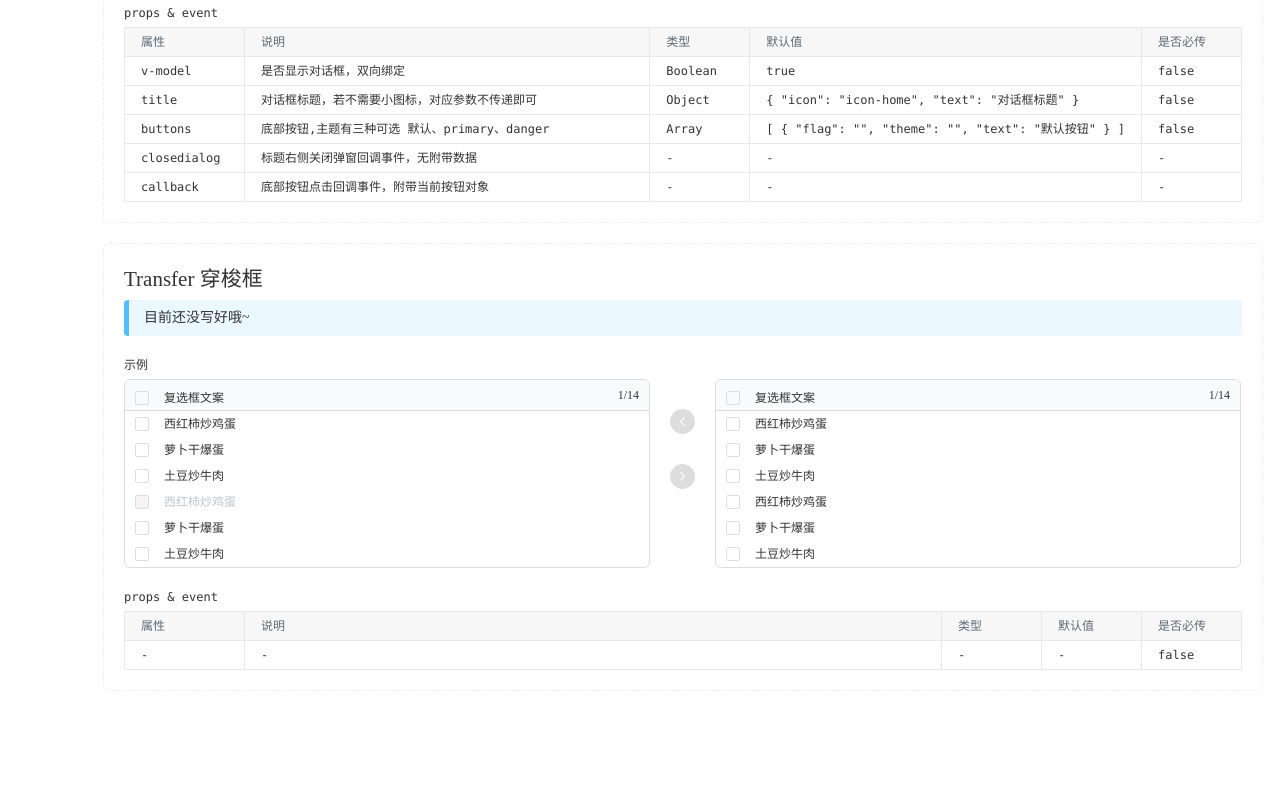
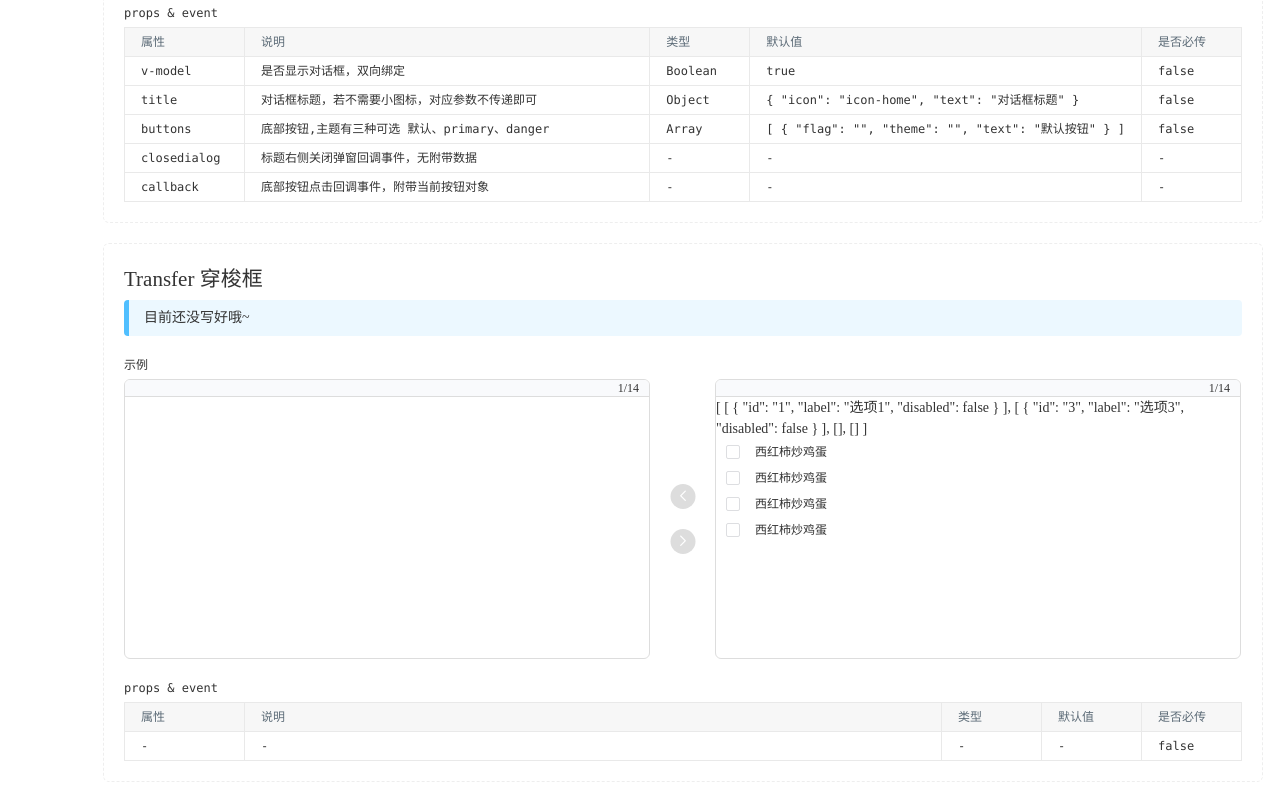
Before and after one commit to kule2018/qiaodaima.github.io, a Vue app: page / in a window 1280 px wide. Shown: the part 1825-2625 px from the top of the page. Before the commit the page ends 2556 px from the top, so only its background shows below. Built offline with nearby package versions, Linux system fonts and the light colour scheme.

Commit message:
穿梭框组件

```diff
--- a/src/components/transfer/main.vue
+++ b/src/components/transfer/main.vue
@@ -2,16 +2,11 @@
   <div class="transfer-item">
     <div class="content-wrap">
       <div class="title-wrap">
-        <Checkbox v-model="value" :label="0"></Checkbox>
+        <!-- <Checkbox v-model="value" :label="0"></Checkbox> -->
         <em class="number">1/14</em>
       </div>
       <div class="list-wrap">
-        <Checkbox v-model="value" :label="0" :text="'西红柿炒鸡蛋'"></Checkbox>
-        <Checkbox v-model="value" :label="0" :text="'萝卜干爆蛋'"></Checkbox>
-        <Checkbox v-model="value" :label="0" :text="'土豆炒牛肉'"></Checkbox>
-        <Checkbox v-model="value" :label="0" :text="'西红柿炒鸡蛋'" :disabled="true"></Checkbox>
-        <Checkbox v-model="value" :label="0" :text="'萝卜干爆蛋'"></Checkbox>
-        <Checkbox v-model="value" :label="0" :text="'土豆炒牛肉'"></Checkbox>
+        <!-- <Checkbox v-model="value" :label="0" :text="'西红柿炒鸡蛋'"></Checkbox> -->
       </div>
     </div>
 
@@ -22,16 +17,18 @@
 
     <div class="content-wrap">
       <div class="title-wrap">
-        <Checkbox v-model="value" :label="0"></Checkbox>
+        <!-- <Checkbox v-model="value" :label="0"></Checkbox> -->
         <em class="number">1/14</em>
       </div>
       <div class="list-wrap">
-        <Checkbox v-model="value" :label="0" :text="'西红柿炒鸡蛋'"></Checkbox>
-        <Checkbox v-model="value" :label="0" :text="'萝卜干爆蛋'"></Checkbox>
-        <Checkbox v-model="value" :label="0" :text="'土豆炒牛肉'"></Checkbox>
-        <Checkbox v-model="value" :label="0" :text="'西红柿炒鸡蛋'"></Checkbox>
-        <Checkbox v-model="value" :label="0" :text="'萝卜干爆蛋'"></Checkbox>
-        <Checkbox v-model="value" :label="0" :text="'土豆炒牛肉'"></Checkbox>
+        {{selectData}}
+        <Checkbox
+          v-for="(select, index) in selectData"
+          :key="index"
+          v-model="kk"
+          :label="select.label"
+          :text="'西红柿炒鸡蛋'">
+        </Checkbox>
       </div>
     </div>
   </div>
@@ -41,17 +38,57 @@
   import Checkbox from '../checkbox/main.vue';
 
   export default {
-    name: '',
+    name: 'Transfer',
     components: {
       Checkbox
     },
     props: {
-      valuel: {}
+      value: {
+        default() {
+          return {
+            data: [
+              {
+                id: '1',
+                label: '选项1',
+                disabled: false
+              },
+              {
+                id: '2',
+                label: '选项2',
+                disabled: false
+              },
+              {
+                id: '3',
+                label: '选项3',
+                disabled: false
+              },
+              {
+                id: '4',
+                label: '选项4',
+                disabled: false
+              }
+            ],
+            selectIndex: [0, 1, 3, 4]
+          };
+        }
+      }
     },
-    computed: {},
+    computed: {
+      selectData() {
+        const _this = this;
+        let data = JSON.parse(JSON.stringify(_this.value.data));
+        let arr = [];
+
+        for(let i = 0; i < _this.value.selectIndex.length; i++) {
+          arr.push(data.splice(_this.value.selectIndex[i], 1));
+          debugger;
+        }
+        return arr;
+      }
+    },
     data() {
       return {
-        value: []
+        kk: []
       };
     }
   };
@@ -59,50 +96,62 @@
 
 <style lang="scss" scoped>
   .transfer-item {
-    font-size: 12px;
+    position: relative;
+    height: 280px;
     overflow: hidden;
 
     .operation-wrap {
-      float: left;
-      padding: 0 20px;
+      position: absolute;
+      left: 50%; top: 50%;
+      transform: translate(-50%, -50%);
 
       a {
         display: block;
-        margin-top: 30px;
         width: 25px; height: 25px;
         line-height: 25px;
         text-align: center;
         border-radius: 50%;
         color: #fff;
         background: #ddd;
+        transition: all 0.3s;
+
+        &:hover {
+          background: #50bfff;
+        }
+        &:first-child {
+          margin-bottom: 20px;
+        }
       }
     }
     .content-wrap {
       float: left;
-      width: calc(50% - 33px);
+      width: calc(50% - 33px); height: 100%;
       border: 1px solid #ddd;
       border-radius: 6px;
-      min-height: 180px;
       overflow: hidden;
 
+      &:first-child {
+        margin-right: 65px;
+      }
       .title-wrap {
         position: relative;
-        padding: 5px 10px;
+        padding: 8px 10px;
+        font-size: 0;
         border-bottom: 1px solid #ddd;
         background: #f9fafc;
 
         .number {
           position: absolute;
           right: 10px; top: 50%;
+          font-size: 12px;
           transform: translate(0, -50%);
         }
       }
     }
     .list-wrap {
+      max-height: calc(100% - 31px);
+      overflow-y: auto;
 
-      // &:first-child {
-
-      // }
       .checkbox-item {
         display: block;
         padding: 6px 10px;
@@ -117,7 +166,6 @@
       }
     }
   }
-
 </style>
 
 <style lang="scss">
```
